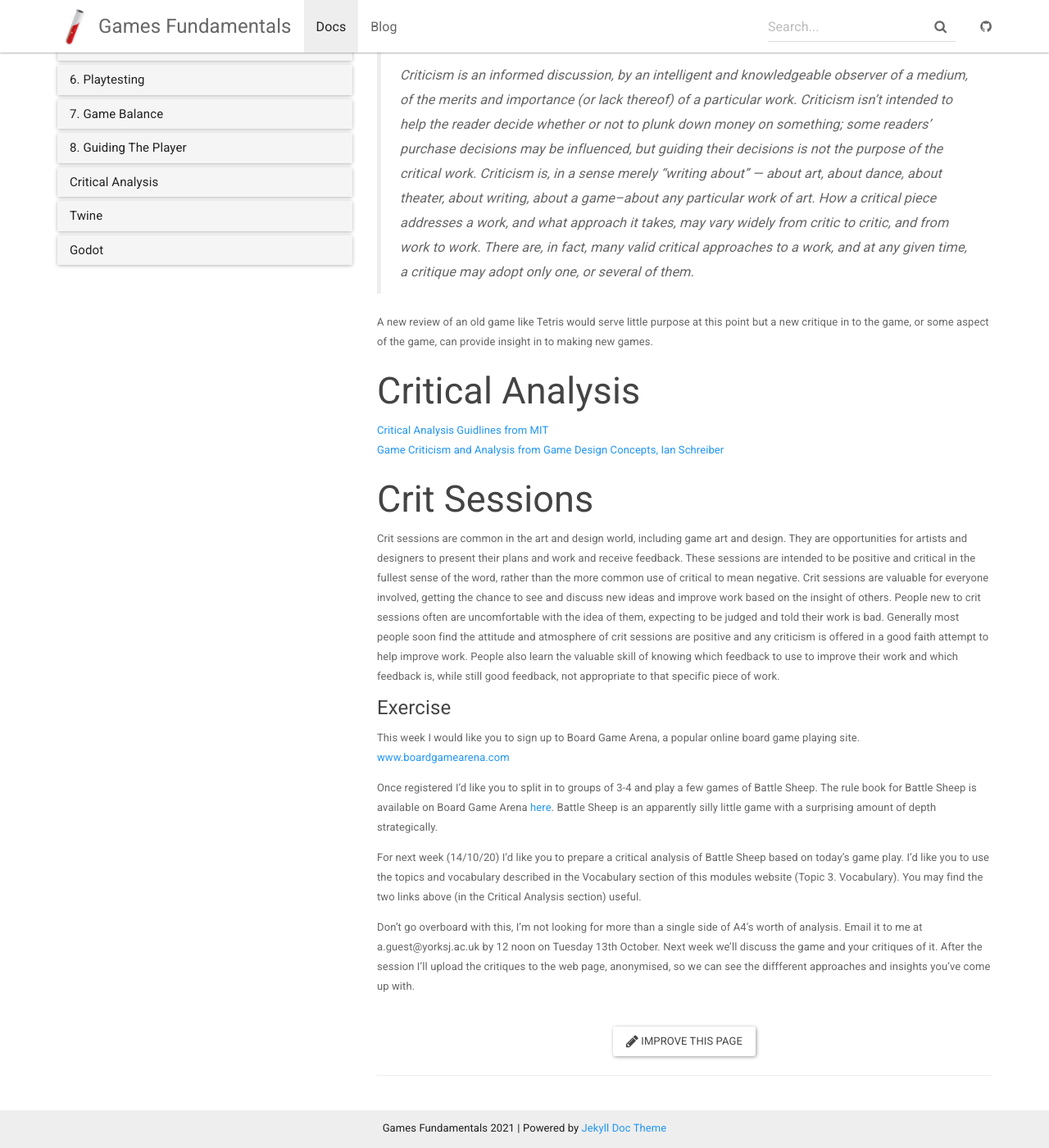
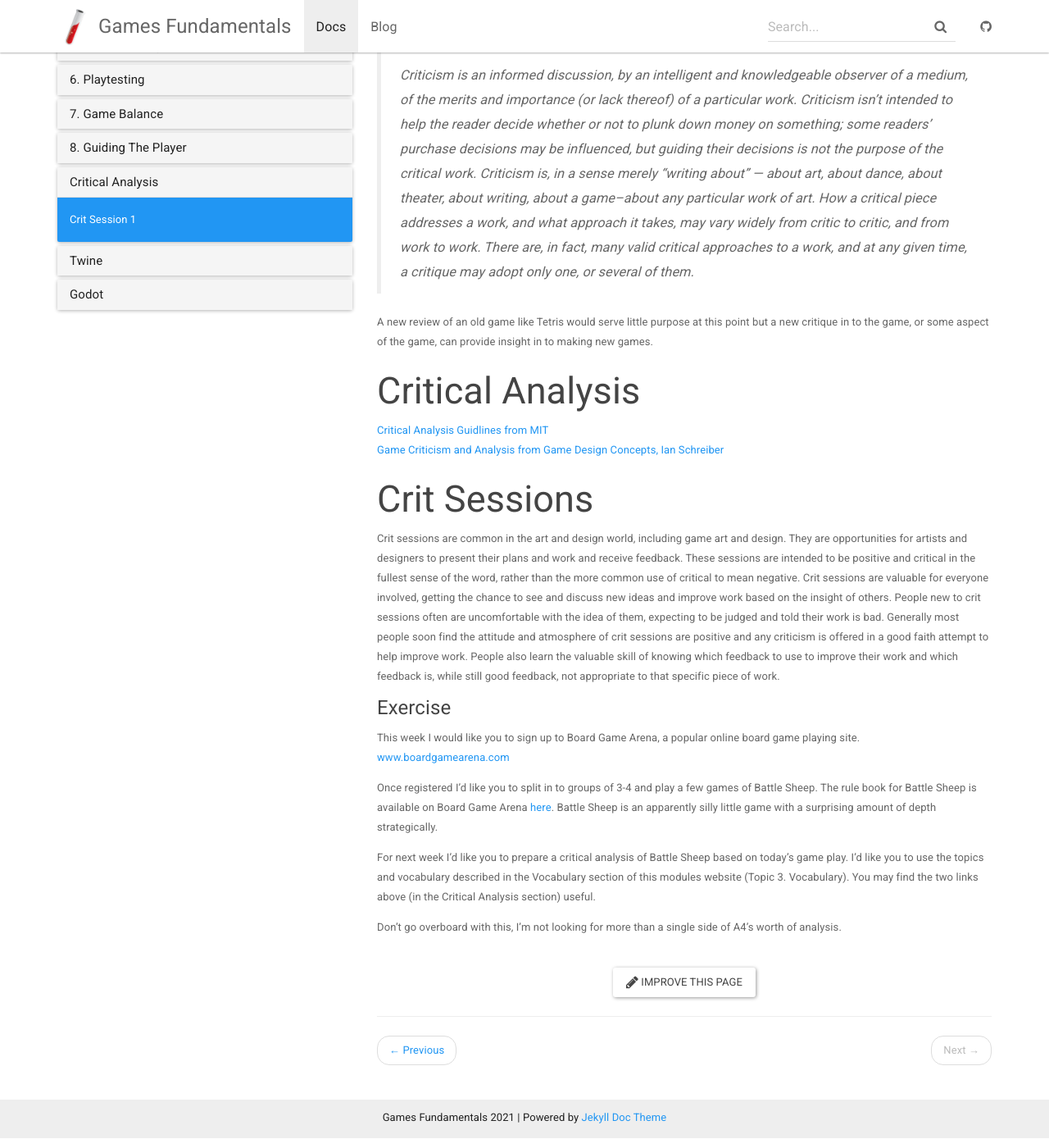
Before and after one commit to andyguestysj/gamefun, a Jekyll site: the page built from _docs/topics/critique/crit-1.md, in a window 1280 px wide and 1400 px high, scrolled down 423 px. Shown: the whole window at 82% size. Built offline with Jekyll 4.4.1, drawn with Linux system fonts in a browser that asks for light colours; some of the changed text lies outside the part shown.

Commit message:
wk 2 2021

```diff
--- a/_docs/topics/critique/crit-1.md
+++ b/_docs/topics/critique/crit-1.md
@@ -28,6 +28,6 @@
 
 Once registered I'd like you to split in to groups of 3-4 and play a few games of Battle Sheep. The rule book for Battle Sheep is available on Board Game Arena [here](http://cdn.boardgamearena.net/data/others/battle_sheep_rules.pdf). Battle Sheep is an apparently silly little game with a surprising amount of depth strategically.
 
-For next week (14/10/20) I'd like you to prepare a critical analysis of Battle Sheep based on today's game play. I'd like you to use the topics and vocabulary described in the Vocabulary section of this modules website (Topic 3. Vocabulary). You may find the two links above (in the Critical Analysis section) useful.
+For next week I'd like you to prepare a critical analysis of Battle Sheep based on today's game play. I'd like you to use the topics and vocabulary described in the Vocabulary section of this modules website (Topic 3. Vocabulary). You may find the two links above (in the Critical Analysis section) useful.
 
-Don't go overboard with this, I'm not looking for more than a single side of A4's worth of analysis. Email it to me at a.guest@yorksj.ac.uk by 12 noon on Tuesday 13th October. Next week we'll discuss the game and your critiques of it. After the session I'll upload the critiques to the web page, anonymised, so we can see the diffferent approaches and insights you've come up with.
+Don't go overboard with this, I'm not looking for more than a single side of A4's worth of analysis.
```
Also changed, not shown: _data/docs.yml (+10 -9 lines).
